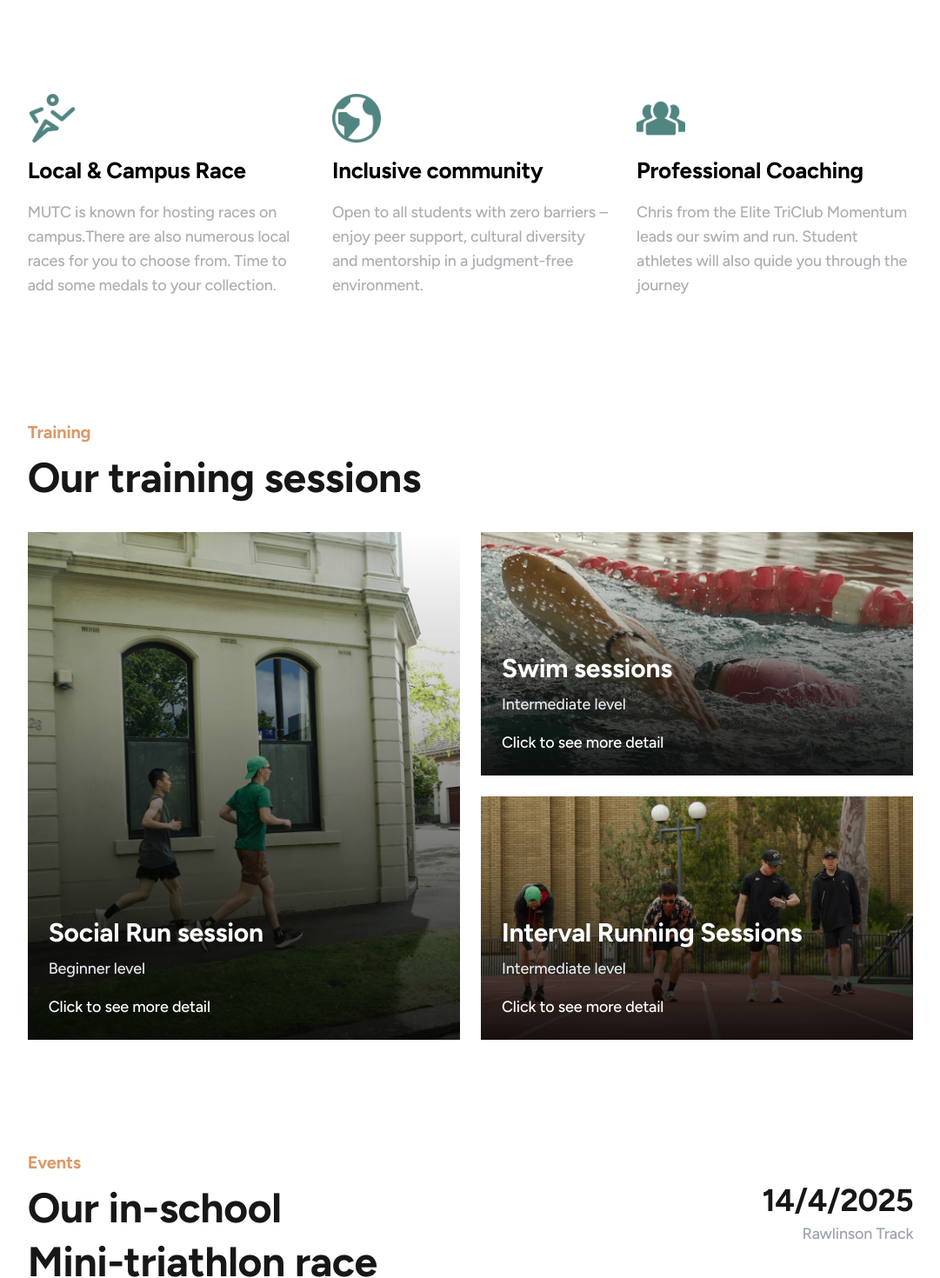
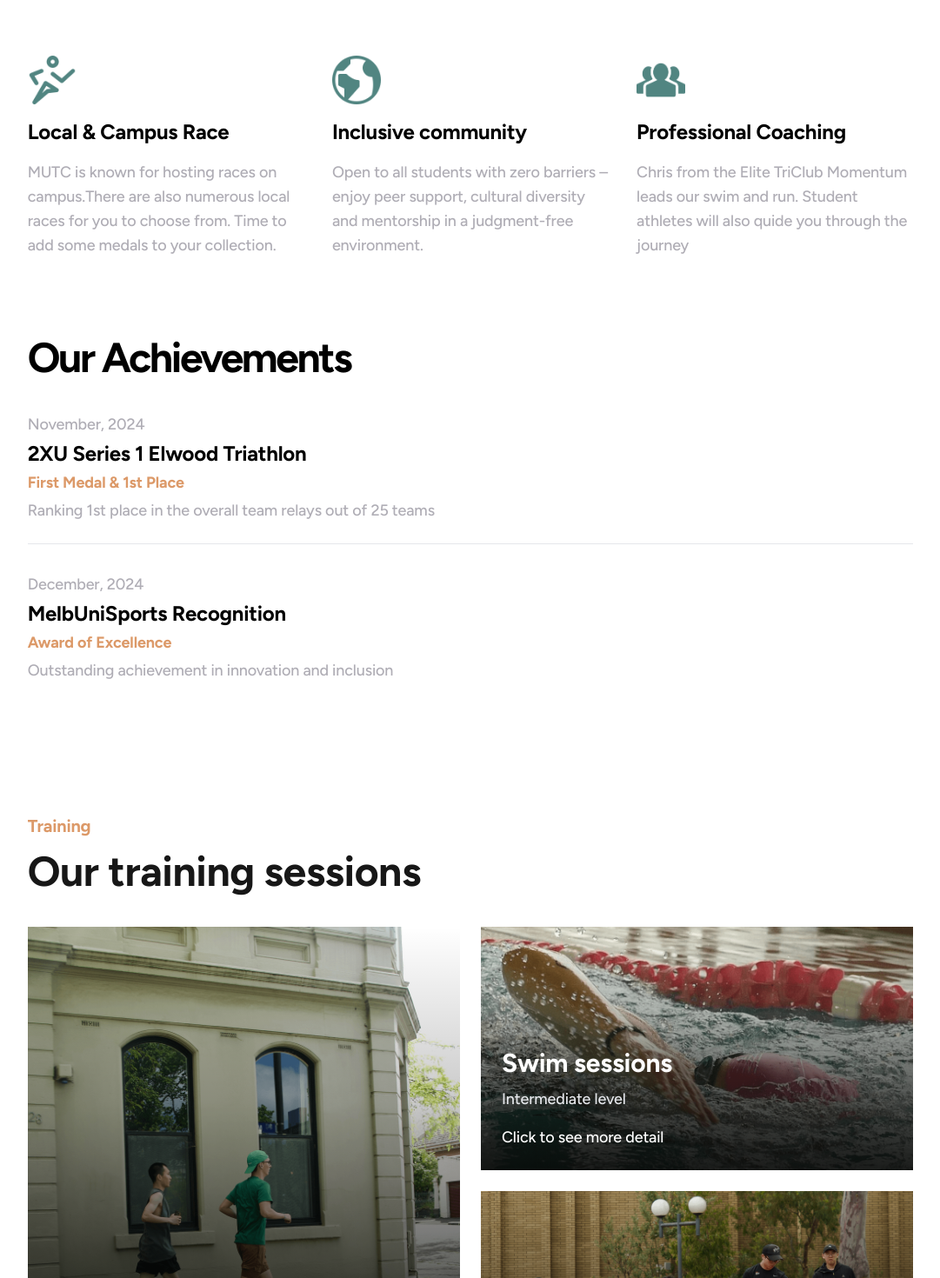
Before and after one commit to pandariayu/mutc-website, a Next.js app: page / in a window 1280 px wide. Shown: the part 1180-2650 px from the top of the page at 87% size, without its empty margins (99-1180 px from the left). Built offline with nearby package versions, Linux system fonts and the light colour scheme.

Commit message:
UI update

```diff
--- a/src/components/AboutUs.tsx
+++ b/src/components/AboutUs.tsx
@@ -1,6 +1,20 @@
 import Image from "next/image"
 
 export default function Page() {
+    const awards = [
+        {
+            title: "2XU Series 1 Elwood Triathlon",
+            achievement: "First Medal & 1st Place",
+            details: "Ranking 1st place in the overall team relays out of 25 teams",
+            date: "November, 2024",
+        },
+        {
+            title: "MelbUniSports Recognition",
+            achievement: "Award of Excellence",
+            details: "Outstanding achievement in innovation and inclusion",
+            date: "December, 2024",
+        },
+    ]
     return (
         <div className="min-h-screen bg-white text-black">
             <section id="about" className="container mx-auto px-6 lg:px-[calc(8.333333333333334%+1.5rem)] py-16">
@@ -18,7 +32,7 @@ export default function Page() {
             </section>
 
             {/* Features Grid */}
-            <section className="container mx-auto px-6 lg:px-[calc(8.333333333333334%+1.5rem)] py-16 grid gap-8 lg:grid-cols-3">
+            <section className="container mx-auto px-6 lg:px-[calc(8.333333333333334%+1.5rem)] py-5 grid gap-8 lg:grid-cols-3">
                 <div>
                     <Image
                         src="/images/run.png"
@@ -27,7 +41,7 @@ export default function Page() {
                         height={40}
                         className="mb-4 h-12 lg:h-14 w-12 lg:w-14"
                     />
-                    <h3 className="mb-4">Local & Campus Race</h3>
+                    <h4 className="mb-4">Local & Campus Race</h4>
                     <p className="text-[#AFADB5]">
                         MUTC is known for hosting races on campus.There are also numerous local races for you to choose from. Time to add some medals to your collection.
                     </p>
@@ -41,7 +55,7 @@ export default function Page() {
                         height={40}
                         className="mb-4 h-12 lg:h-14 w-12 lg:w-14"
                     />
-                    <h3 className="mb-4">Inclusive community</h3>
+                    <h4 className="mb-4">Inclusive community</h4>
                     <p className="text-[#AFADB5]">
                         Open to all students with zero barriers – enjoy peer support, cultural diversity and mentorship in a judgment-free environment.
                     </p>
@@ -55,12 +69,33 @@ export default function Page() {
                         height={40}
                         className="mb-4 h-12 lg:h-14 w-12 lg:w-14"
                     />
-                    <h3 className="mb-4">Professional Coaching</h3>
+                    <h4 className="mb-4">Professional Coaching</h4>
                     <p className="text-[#AFADB5]">
                         Chris from the Elite TriClub Momentum leads our swim and run. Student athletes will also quide you through the journey
                     </p>
                 </div>
             </section>
+            <div className="container mx-auto px-6 lg:px-[calc(8.333333333333334%+1.5rem)] py-16">
+                <div className="flex flex-col items-start gap-4 mb-8">
+                    <h2 className="text-4xl md:text-5xl tracking-tighter">Our Achievements</h2>
+                </div>
+
+                <div className="space-y-8">
+                    {awards.map((award, index) => (
+                        <div key={index} className="border-b border-muted pb-6 last:border-0">
+                            <div className="grid gap-1">
+                                <p className="text-[#AFADB5]">{award.date}</p>
+                                <div className="flex items-baseline justify-between">
+                                    <h4>{award.title}</h4>
+                                </div>
+                                <p className="text-lg font-semibold text-secondary">{award.achievement}</p>
+                                <p className="text-[#AFADB5]">{award.details}</p>
+                            </div>
+                        </div>
+                    ))}
+                </div>
+            </div>
         </div>
+
     )
 }
--- a/src/components/Events.tsx
+++ b/src/components/Events.tsx
@@ -12,8 +12,8 @@ export default function TriathlonEvent() {
                         <br />
                         Mini-triathlon race
                     </h2>
-                    <div className="text-left lg:text-right">
-                        <h2 className="text-3xl lg:text-4xl font-bold">14/4/2025</h2>
+                    <div className="text-left lg:text-right flex flex-col justify-center lg:pt-6">
+                        <h2 className="text-4xl lg:text-5xl font-bold">14/4/2025</h2>
                         <p className="text-gray-400">Rawlinson Track</p>
                     </div>
                 </div>
--- a/src/components/FAQ.tsx
+++ b/src/components/FAQ.tsx
@@ -9,7 +9,7 @@ const FAQ: React.FC = () => {
     return (
         <section id="faq" className="container mx-auto px-6 lg:px-[calc(8.333333333333334%+1.5rem)] py-16">
             <div className="flex flex-col lg:flex-row gap-10">
-                <div className="">
+                <div className="lg:w-1/4">
                     <SectionTitle>
                         <h2 className="text-4xl md:text-4xl lg:text-5xl font-semibold mb-8 max-w-2xl">Frequently Asked Questions</h2>
                     </SectionTitle>
@@ -19,7 +19,7 @@ const FAQ: React.FC = () => {
                     <a href="mailto:team@melbunitriathlon.club" className="mt-3 block text-xl text-primary font-semibold hover:underlinelg:text-left">team@melbunitriathlon.club</a>
                 </div>
 
-                <div className="w-full lg:max-w-2xl mx-auto border-b">
+                <div className="w-full lg:w-3/4 mx-auto border-b">
                     {faqs.map((faq, index) => (
                         <div key={index} className="mb-7">
                             <Disclosure>
--- a/src/components/membership.tsx
+++ b/src/components/membership.tsx
@@ -9,25 +9,37 @@ export default function Membership() {
                     <div>
                         <h5 className="mb-2 text-secondary">Membership</h5>
                         <h2 className="text-4xl md:text-4xl lg:text-5xl font-semibold mb-8 max-w-2xl">
-                            2025 MUTC
+                            2025 Semester 1
                             <br/>
-                            Student Membership
+                            MUTC Membership
                         </h2>
                     </div>
 
                     <div className="space-y-4">
                         <div className="space-y-2">
-                            <p className="font-bold">Unimelb student price<p className="text-5xl font-bold">$40</p></p>
-                            <button className="text-primary underline">Non Unimelb Student</button>
+                            <div className="font-bold">
+                                <span>Unimelb student price</span>
+                                <p className="text-5xl font-bold">$40</p>
                             </div>
+                        </div>
+                        <div className="flex flex-col sm:flex-row gap-2">
                             <button
-                            className="w-full bg-[#518581] px-10 py-4 text-center font-bold text-white transition-colors hover:bg-[#416c68] sm:w-auto"
+                                className="w-full sm:w-auto bg-[#518581] px-10 py-4 text-center font-bold text-white transition-colors hover:bg-[#416c68]"
                                 onClick={() => {
-                                window.open('https://buy.stripe.com/test_7sI01xfon4Nn0OQ9AA', '_blank');
+                                    window.open('https://buy.stripe.com/7sI8yI2gJfNU47K7ss', '_blank');
                                 }}
                             >
                                 Buy Now
                             </button>
+                            <button
+                                className="w-full sm:w-auto text-primary underline px-5 py-4 text-center hover:text-foreground-accent"
+                                onClick={() => {
+                                    window.open('https://buy.stripe.com/aEUbKUaNf45c5bOcMN', '_blank');
+                                }}
+                            >
+                                Non Unimelb Student
+                            </button>
+                        </div>
                     </div>
                 </div>
 
--- a/src/data/faq.ts
+++ b/src/data/faq.ts
@@ -2,7 +2,11 @@ import { IFAQ } from "@/types";
 
 export const faqs: IFAQ[] = [
     {
-        question: `I'm a beginner and I can't do all 3. Is it worth signing up for to MUTC?`,
+        question: `I'm a beginner and I can't do all 3. Is it worth signing up for MUTC?`,
         answer: 'MUTC is all about growth and community. Our program welcomes all levels, turning student athletes into three-discipline triathletes. Members train, hang out, and grow together. Your passion is key!',
+    },
+    {
+        question: `I'm not a unimelb student. Am I able to sign up for MUTC membership?`,
+        answer: 'Definitely! We are welcoming all students from different universities and we are excited to have you join us! Please purchase via the link for non-unimelb student option above the purchase button',
     }
 ];
--- a/src/data/footer.ts
+++ b/src/data/footer.ts
@@ -16,14 +16,12 @@ export const footerDetails = {
     ],
     email: 'team@melbunitriathlon.club',
     socials: {
-        facebook: 'https://facebook.com',
-        wechat: 'https://wechat.com',
-        instagram: 'https://www.instagram.com',
-        whatsapp: 'https://wa.me/1234567890',
+        facebook: 'https://www.facebook.com/share/g/15zGFXAsyz/?mibextid=wwXIfr',
+        instagram: 'https://www.instagram.com/unimelb_triclub?igsh=dmY3MWJrajl0MzUw',
+        whatsapp: 'https://chat.whatsapp.com/FSzyNQHKYKb09zT3CLqz01',
     } as {
         [key: string]: string;
         facebook: string;
-        wechat: string;
         instagram: string;
         whatsapp: string;
 
```
Also changed, not shown: src/components/OurTeam.tsx (+8 -11 lines), public/images/Leo.png (deleted). Lines whose indentation alone changed are shown as unchanged.
